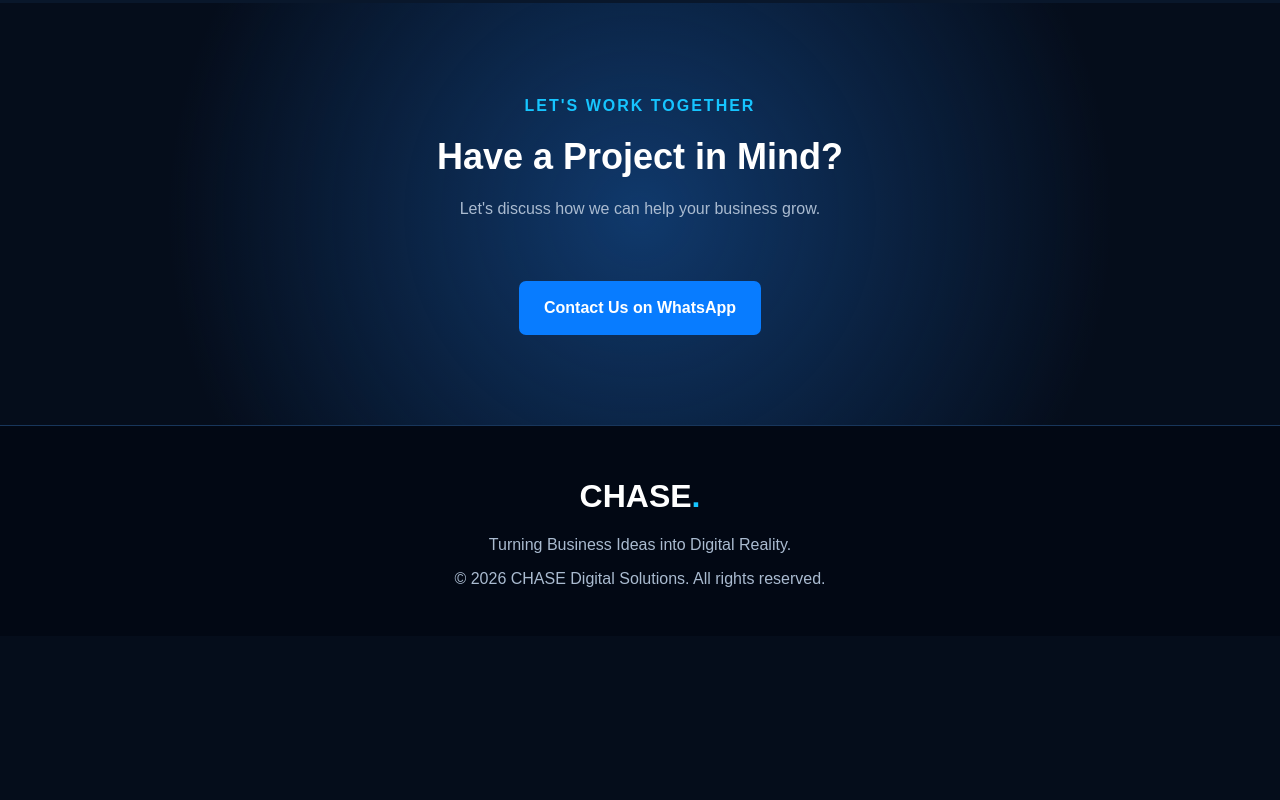
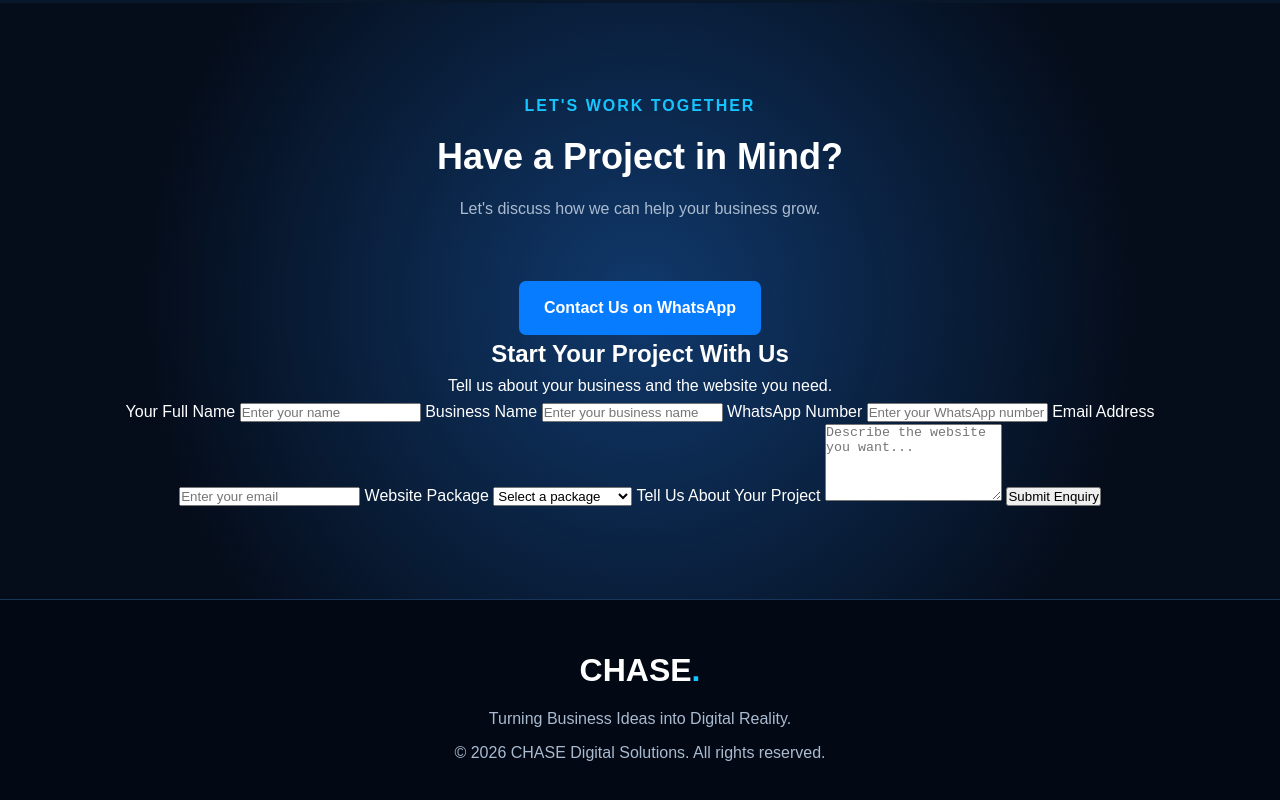
Before and after one commit to nurudeenkamaldeen405-boop/chase-digital-solutions, a plain HTML site: page index.html in a window 1280 px wide. Shown: the part 4237-5037 px from the top of the page. Before the commit the page ends 4873 px from the top, so only its background shows below. Drawn offline with Linux system fonts and the light colour scheme.

Commit message:
index.html

```diff
--- a/index.html
+++ b/index.html
@@ -312,6 +312,54 @@
        class="primary-btn">
         Contact Us on WhatsApp
     </a>
+    <!-- CLIENT ENQUIRY FORM -->
+
+<div class="client-enquiry">
+
+    <h2>Start Your Project With Us</h2>
+
+    <p>Tell us about your business and the website you need.</p>
+
+    <form action="https://formspree.io/f/xrpqpvdg" method="POST">
+
+        <input type="hidden" name="_subject"
+        value="New Client Enquiry - CHASE DIGITAL SOLUTIONS">
+
+        <label>Your Full Name</label>
+        <input type="text" name="name"
+        placeholder="Enter your name" required>
+
+        <label>Business Name</label>
+        <input type="text" name="business"
+        placeholder="Enter your business name" required>
+
+        <label>WhatsApp Number</label>
+        <input type="tel" name="phone"
+        placeholder="Enter your WhatsApp number" required>
+
+        <label>Email Address</label>
+        <input type="email" name="email"
+        placeholder="Enter your email" required>
+
+        <label>Website Package</label>
+        <select name="package" required>
+            <option value="">Select a package</option>
+            <option value="Starter - N25,000">Starter - ₦25,000</option>
+            <option value="Business - N55,000">Business - ₦55,000</option>
+            <option value="Premium - N95,000">Premium - ₦95,000</option>
+            <option value="Custom Project">Custom Project</option>
+        </select>
+
+        <label>Tell Us About Your Project</label>
+        <textarea name="message" rows="5"
+        placeholder="Describe the website you want..."
+        required></textarea>
+
+        <button type="submit">Submit Enquiry</button>
+
+    </form>
+
+</div>
 
 </section>
 
```
